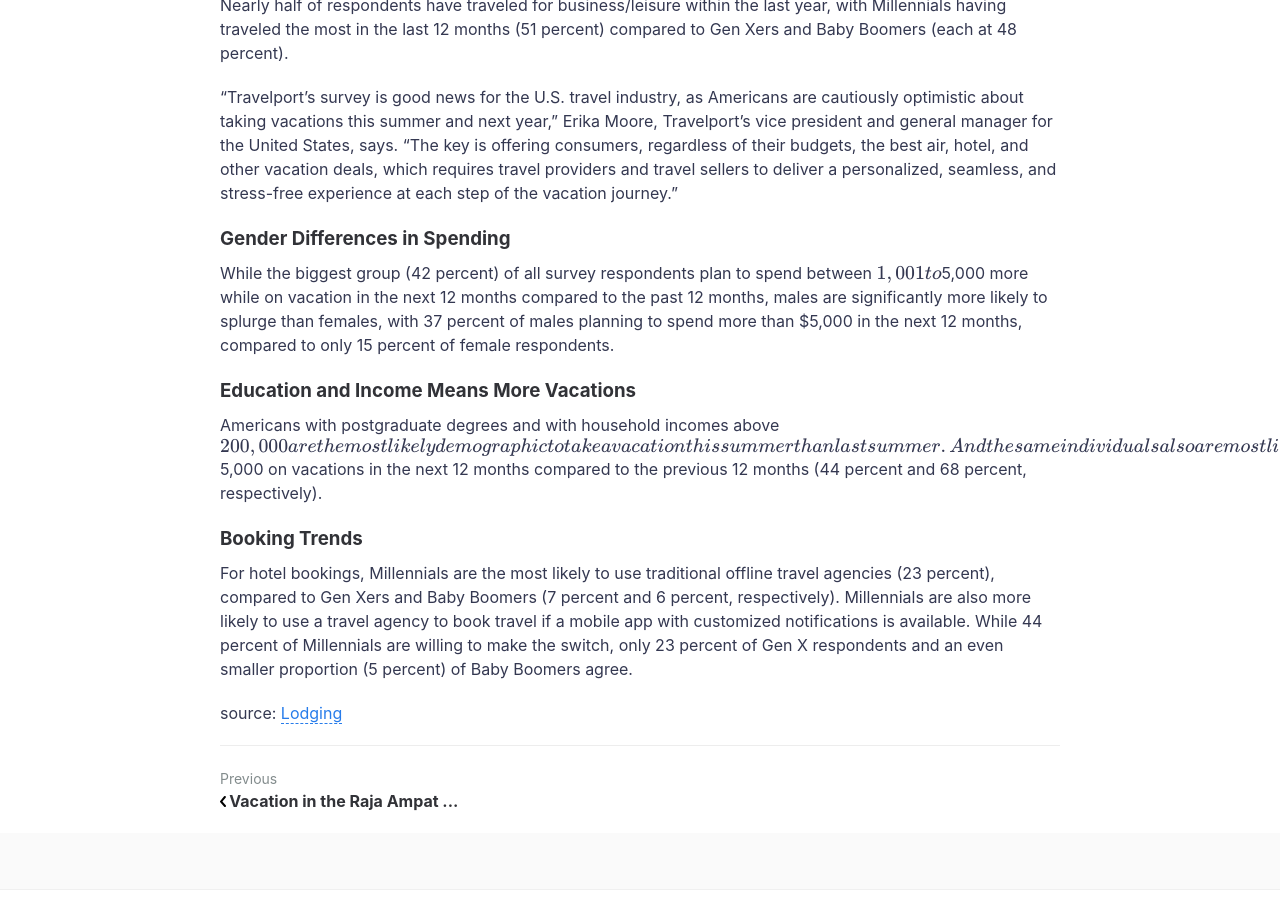
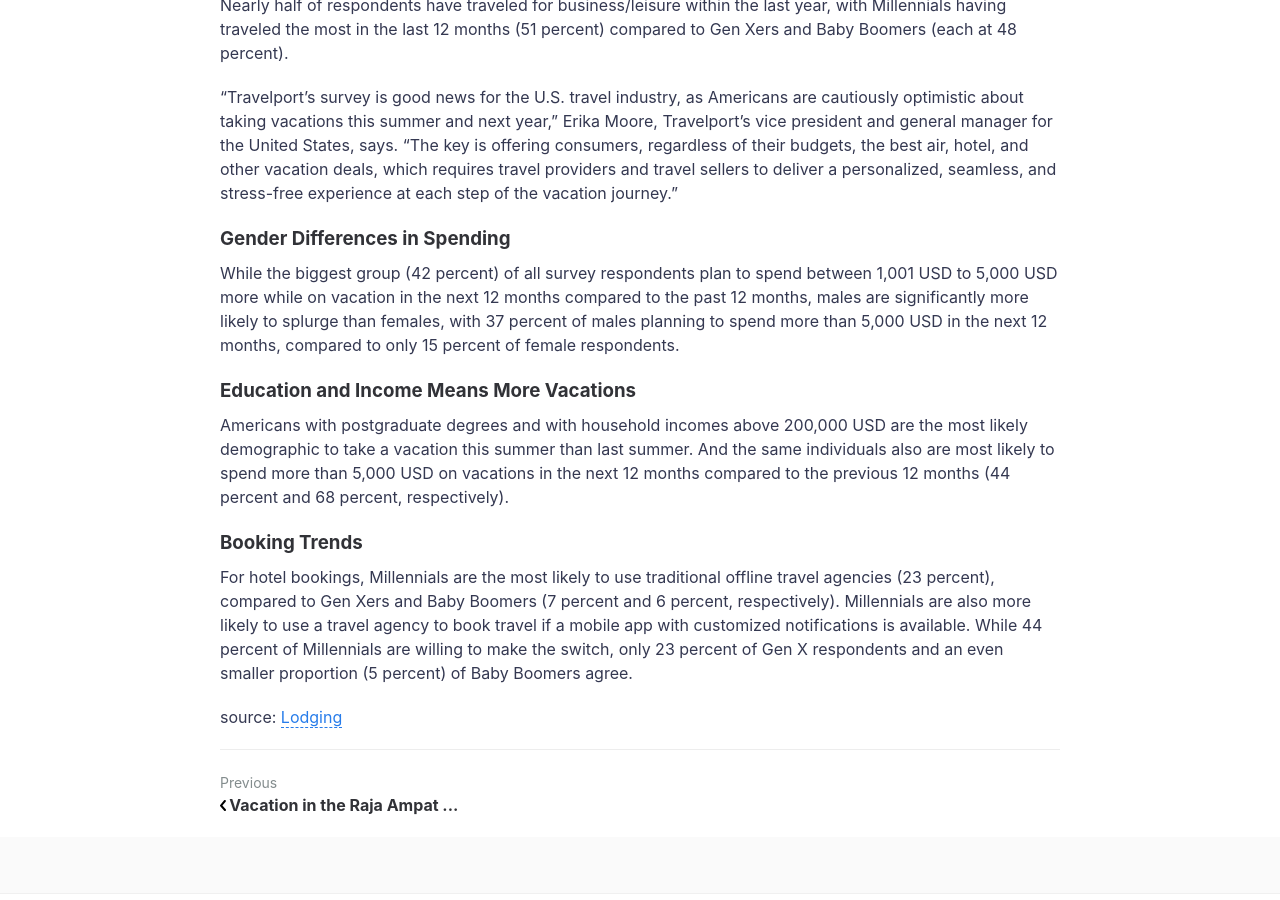
Before and after one commit to artipedia/firstravelers, a Jekyll site: the page built from _posts/2018-08-17-millenials-to-spend-most-vacation-2018.markdown, in a window 1280 px wide and 900 px high, scrolled down 987 px. Built offline with Jekyll 4.4.1, drawn with Linux system fonts in a browser that asks for light colours; formulas are drawn with MathJax 3; a script that is not in the unit is left out; comment, search, counter and statistics services are not loaded; some of the changed text lies outside the part shown.

Commit message:
Update 2018-08-17-millenials-to-spend-most-vacation-2018.markdown

```diff
--- a/_posts/2018-08-17-millenials-to-spend-most-vacation-2018.markdown
+++ b/_posts/2018-08-17-millenials-to-spend-most-vacation-2018.markdown
@@ -18,11 +18,11 @@ Nearly half of respondents have traveled for business/leisure within the last ye
 
 ### Gender Differences in Spending
 
-While the biggest group (42 percent) of all survey respondents plan to spend between $1,001 to $5,000 more while on vacation in the next 12 months compared to the past 12 months, males are significantly more likely to splurge than females, with 37 percent of males planning to spend more than $5,000 in the next 12 months, compared to only 15 percent of female respondents.
+While the biggest group (42 percent) of all survey respondents plan to spend between 1,001 USD to 5,000 USD more while on vacation in the next 12 months compared to the past 12 months, males are significantly more likely to splurge than females, with 37 percent of males planning to spend more than 5,000 USD in the next 12 months, compared to only 15 percent of female respondents.
 
 ### Education and Income Means More Vacations
 
-Americans with postgraduate degrees and with household incomes above $ 200,000 are the most likely demographic to take a vacation this summer than last summer. And the same individuals also are most likely to spend more than $5,000 on vacations in the next 12 months compared to the previous 12 months (44 percent and 68 percent, respectively).
+Americans with postgraduate degrees and with household incomes above 200,000 USD are the most likely demographic to take a vacation this summer than last summer. And the same individuals also are most likely to spend more than 5,000 USD on vacations in the next 12 months compared to the previous 12 months (44 percent and 68 percent, respectively).
 
 ### Booking Trends
 
```
